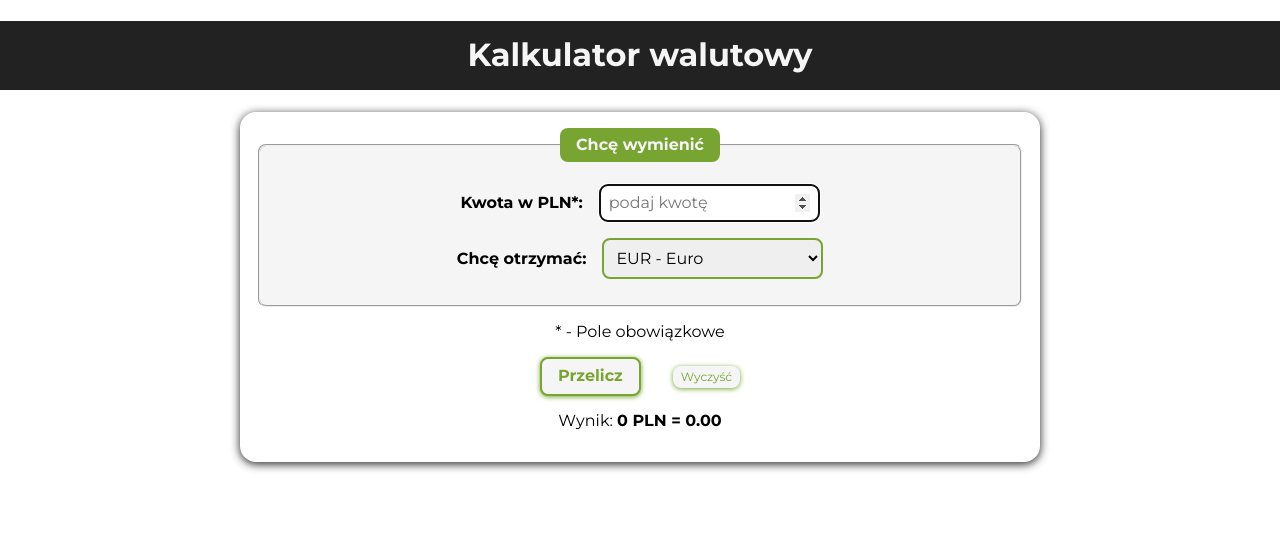
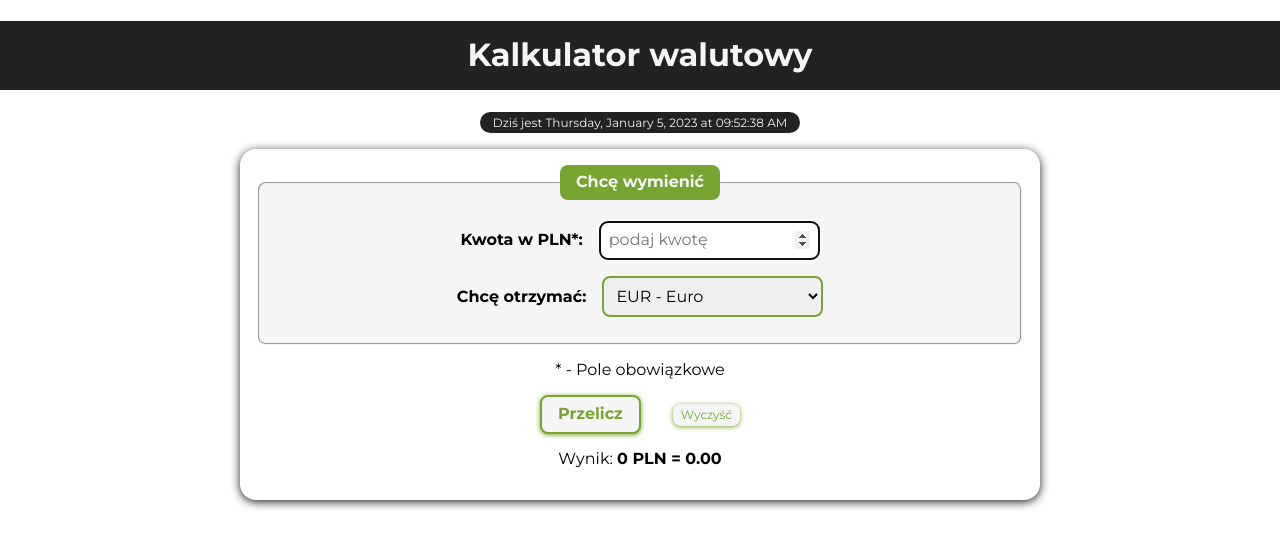
Before and after one commit to Urbork/currency-converter-react, a React (Create React App) app: page / in a window 1280 px wide. Shown: the top 548 px of the page. Built offline with nearby package versions, Linux system fonts and the light colour scheme.

Commit message:
DateAndTime added

```diff
--- a/src/App.js
+++ b/src/App.js
@@ -1,9 +1,11 @@
 import Form from "./Form";
+import DateAndTime from "./DateAndTime";
 
 function App() {
   return (
     <main>
       <h1 className="heading">Kalkulator walutowy</h1>
+      <DateAndTime />
       <Form />
     </main>
   );
--- /dev/null
+++ b/src/DateAndTime/index.js
@@ -0,0 +1,35 @@
+import "./style.css";
+import { useEffect, useState } from "react";
+
+const DateAndTime = () => {
+  const [currentDate, setCurrentDate] = useState(new Date());
+
+  useEffect(() => {
+    const intervalId = setInterval(() => {
+      setCurrentDate(new Date());
+    }, 1000);
+
+    return () => {
+      clearInterval(intervalId);
+    };
+  }, []);
+
+  return (
+    <>
+      <p className="currentDate">
+        Dziś jest{" "}
+        {currentDate.toLocaleString(undefined, {
+          weekday: "long",
+          day: "numeric",
+          month: "long",
+          year: "numeric",
+          hour: "2-digit",
+          minute: "2-digit",
+          second: "2-digit",
+        })}
+      </p>
+    </>
+  );
+};
+
+export default DateAndTime;
--- /dev/null
+++ b/src/DateAndTime/style.css
@@ -0,0 +1,9 @@
+.currentDate {
+  max-width: 320px;
+  margin: 16px auto;
+  padding: 4px;
+  font-size: 12px;
+  color: whitesmoke;
+  background-color: #222;
+  border-radius: 16px;
+}
```
